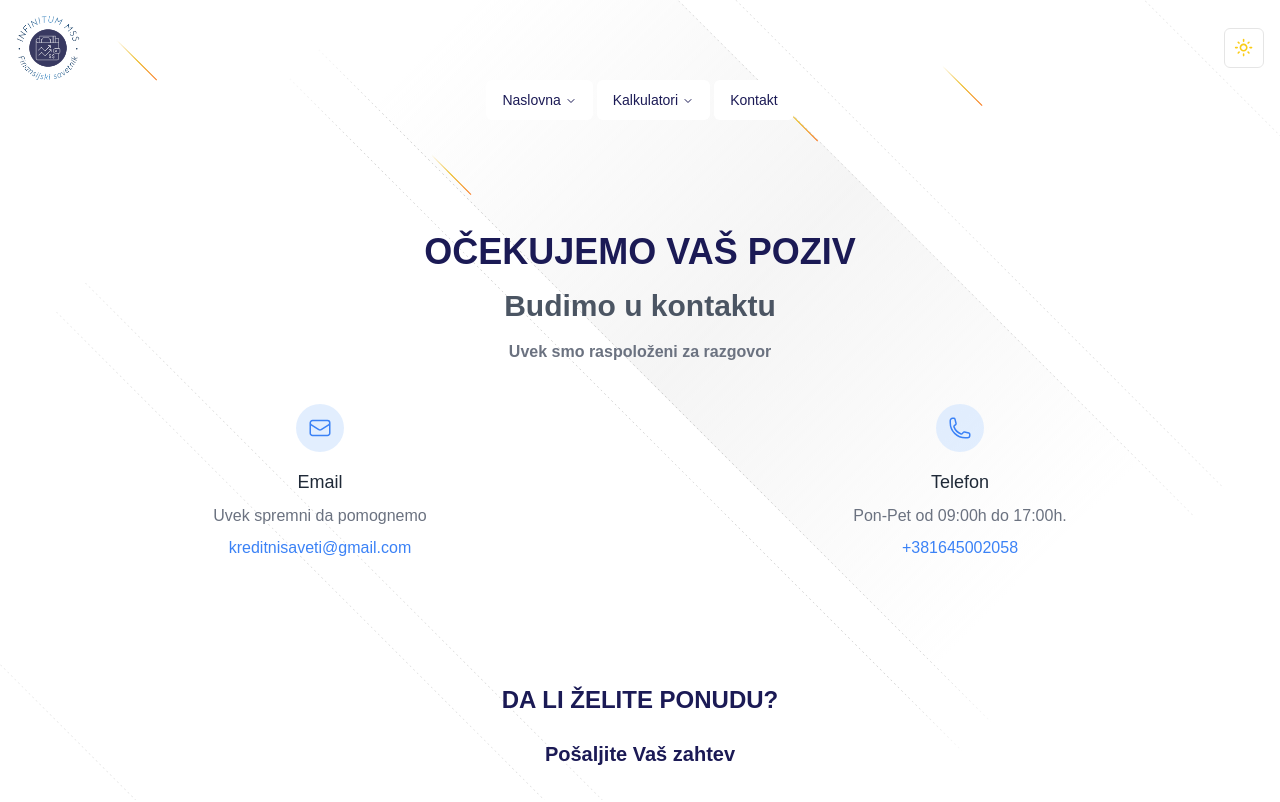
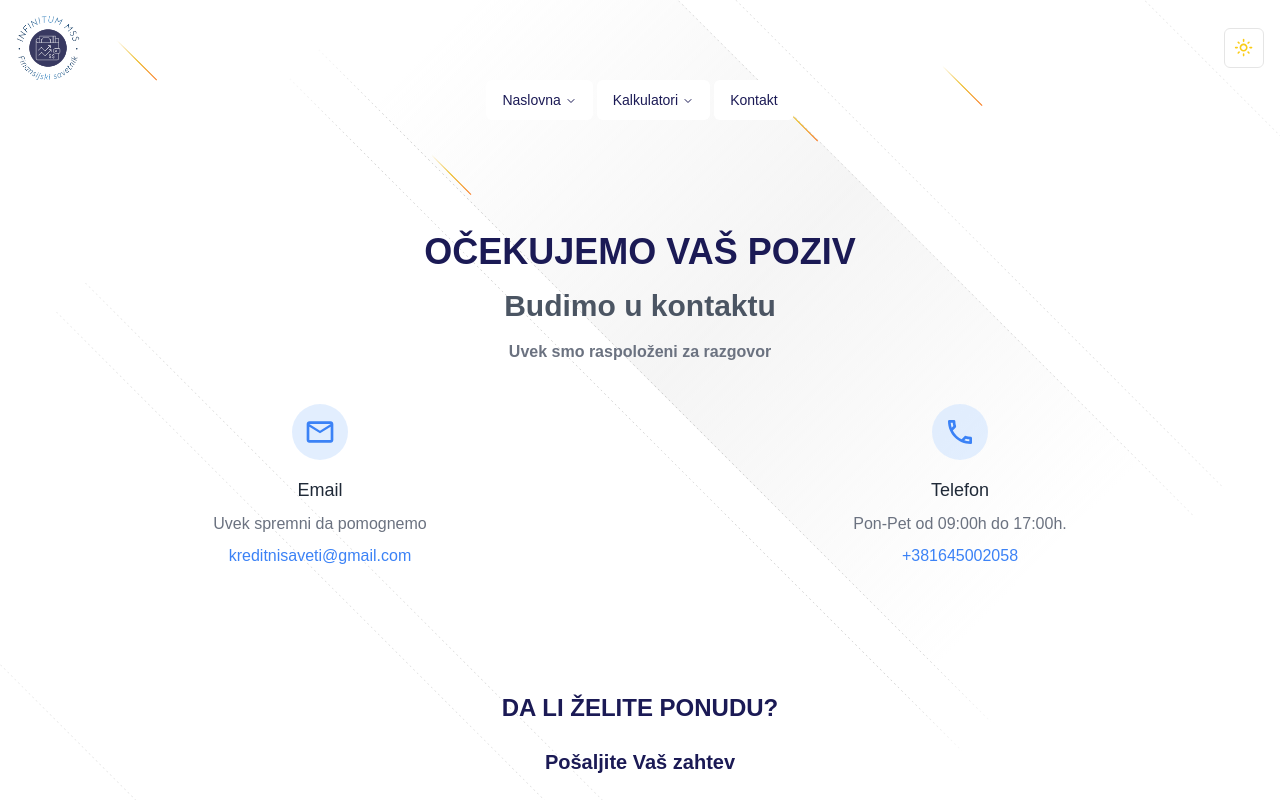
Before and after one commit to darkohedgehog/kreditni-savetnik, a Next.js app: page /kontakt in a window 1280 px wide. Shown: the top 802 px of the page. Built offline with nearby package versions, Linux system fonts and the light colour scheme.

Commit message:
"Replace SVG icons with react-icons/md in ContactUs component"

```diff
--- a/src/components/kontakt/ContactUs.tsx
+++ b/src/components/kontakt/ContactUs.tsx
@@ -1,4 +1,5 @@
 import React from 'react'
+import { MdOutlineLocalPhone, MdMailOutline } from "react-icons/md";
 
 const ContactUs = () => {
   return (
@@ -19,9 +20,7 @@ const ContactUs = () => {
         <div className="grid grid-cols-1 gap-12 mt-10 md:grid-cols-2 lg:grid-cols-2">
             <div className="flex flex-col items-center justify-center text-center">
                 <span className="p-3 text-blue-500 rounded-full bg-blue-100/80 dark:bg-gray-800">
-                    <svg xmlns="http://www.w3.org/2000/svg" fill="none" viewBox="0 0 24 24" stroke-width="1.5" stroke="currentColor" className="w-6 h-6">
-                        <path stroke-linecap="round" stroke-linejoin="round" d="M21.75 6.75v10.5a2.25 2.25 0 01-2.25 2.25h-15a2.25 2.25 0 01-2.25-2.25V6.75m19.5 0A2.25 2.25 0 0019.5 4.5h-15a2.25 2.25 0 00-2.25 2.25m19.5 0v.243a2.25 2.25 0 01-1.07 1.916l-7.5 4.615a2.25 2.25 0 01-2.36 0L3.32 8.91a2.25 2.25 0 01-1.07-1.916V6.75" />
-                    </svg>
+                <MdMailOutline className='w-8 h-8' />
                 </span>
 
                 <h2 className="mt-4 text-lg font-medium text-gray-800 dark:text-white">Email</h2>
@@ -31,9 +30,7 @@ const ContactUs = () => {
 
             <div className="flex flex-col items-center justify-center text-center">
                 <span className="p-3 text-blue-500 rounded-full bg-blue-100/80 dark:bg-gray-800">
-                    <svg xmlns="http://www.w3.org/2000/svg" fill="none" viewBox="0 0 24 24" stroke-width="1.5" stroke="currentColor" className="w-6 h-6">
-                        <path stroke-linecap="round" stroke-linejoin="round" d="M2.25 6.75c0 8.284 6.716 15 15 15h2.25a2.25 2.25 0 002.25-2.25v-1.372c0-.516-.351-.966-.852-1.091l-4.423-1.106c-.44-.11-.902.055-1.173.417l-.97 1.293c-.282.376-.769.542-1.21.38a12.035 12.035 0 01-7.143-7.143c-.162-.441.004-.928.38-1.21l1.293-.97c.363-.271.527-.734.417-1.173L6.963 3.102a1.125 1.125 0 00-1.091-.852H4.5A2.25 2.25 0 002.25 4.5v2.25z" />
-                    </svg>
+                <MdOutlineLocalPhone className='w-8 h-8' />
                 </span>
 
                 <h2 className="mt-4 text-lg font-medium text-gray-800 dark:text-white">Telefon</h2>
```
